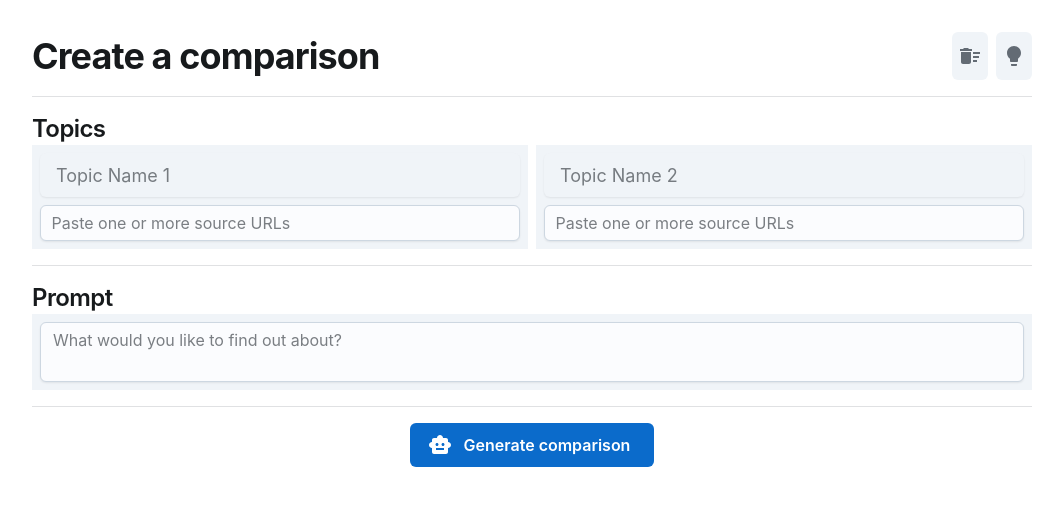
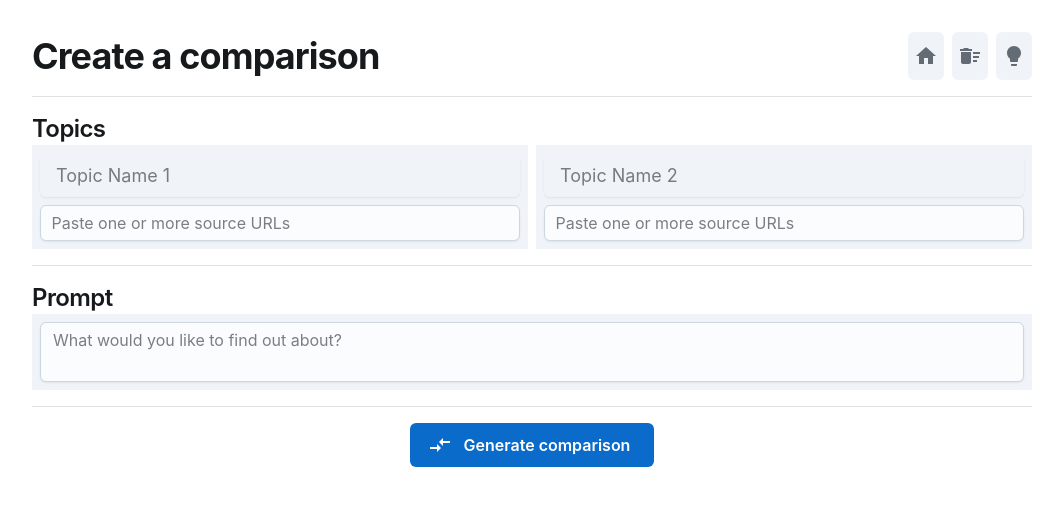
Before and after one commit to adamstoffel/apples-and-oranges, a Next.js app: page /compare in a window 1280 px wide. Shown: the top 506 px of the page, without its empty margins (108-1171 px from the left). Built offline with nearby package versions, Linux system fonts and the light colour scheme.

Commit message:
Add home button for better UX

```diff
--- a/src/pages/compare/index.tsx
+++ b/src/pages/compare/index.tsx
@@ -3,9 +3,10 @@ import TopicsEntry from '@/components/TopicsEntry'
 import { isApiError } from '@/models/ApiError'
 import CompareRequest from '@/models/CompareRequest'
 import CompareRequestResponse from '@/models/CompareRequestResponse'
+import SmartToyIcon from '@mui/icons-material/CompareArrows'
 import DeleteSweepIcon from '@mui/icons-material/DeleteSweep'
+import HomeIcon from '@mui/icons-material/Home'
 import LightbulbIcon from '@mui/icons-material/Lightbulb'
-import SmartToyIcon from '@mui/icons-material/SmartToy'
 import Box from '@mui/joy/Box'
 import Button from '@mui/joy/Button'
 import Divider from '@mui/joy/Divider'
@@ -14,6 +15,7 @@ import Stack from '@mui/joy/Stack'
 import Tooltip from '@mui/joy/Tooltip'
 import Typography from '@mui/joy/Typography'
 import clone from 'clone'
+import Link from 'next/link'
 import { useRouter } from 'next/router'
 import { useState } from 'react'
 import { v4 as uuid } from 'uuid'
@@ -108,6 +110,13 @@ export default function Index({}) {
                         <Typography level="h1" sx={{ flexGrow: 1 }}>
                             Create a comparison
                         </Typography>
+                        <Tooltip title="Go back to the homepage">
+                            <Link href="/" passHref legacyBehavior>
+                                <IconButton variant="soft" component="a">
+                                    <HomeIcon />
+                                </IconButton>
+                            </Link>
+                        </Tooltip>
                         <Tooltip title="Clear data and start over">
                             <IconButton
                                 data-testid="compare-reset-button"
```
Also changed, not shown: src/pages/compare/[id].tsx (+11 -3 lines).
